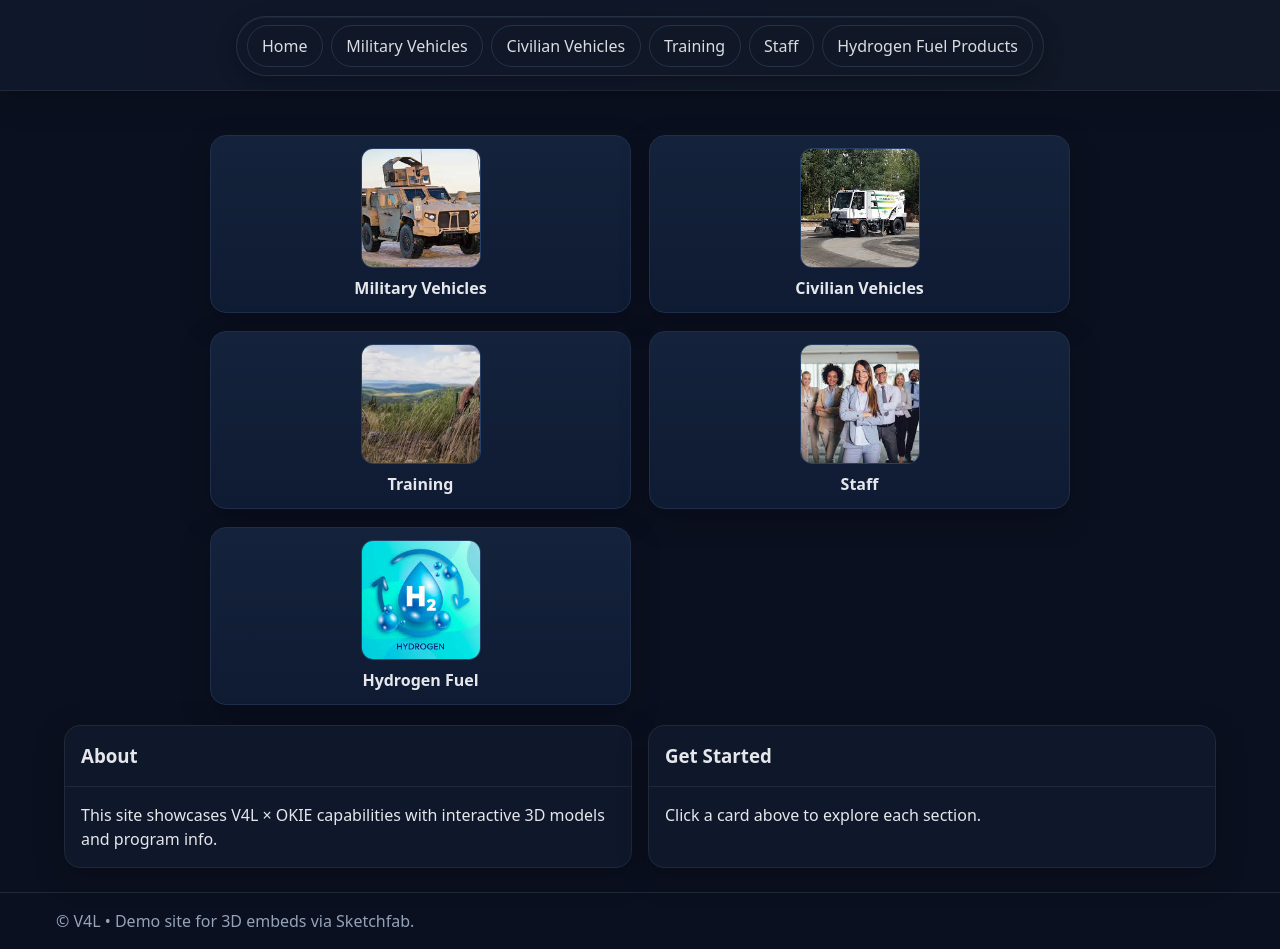
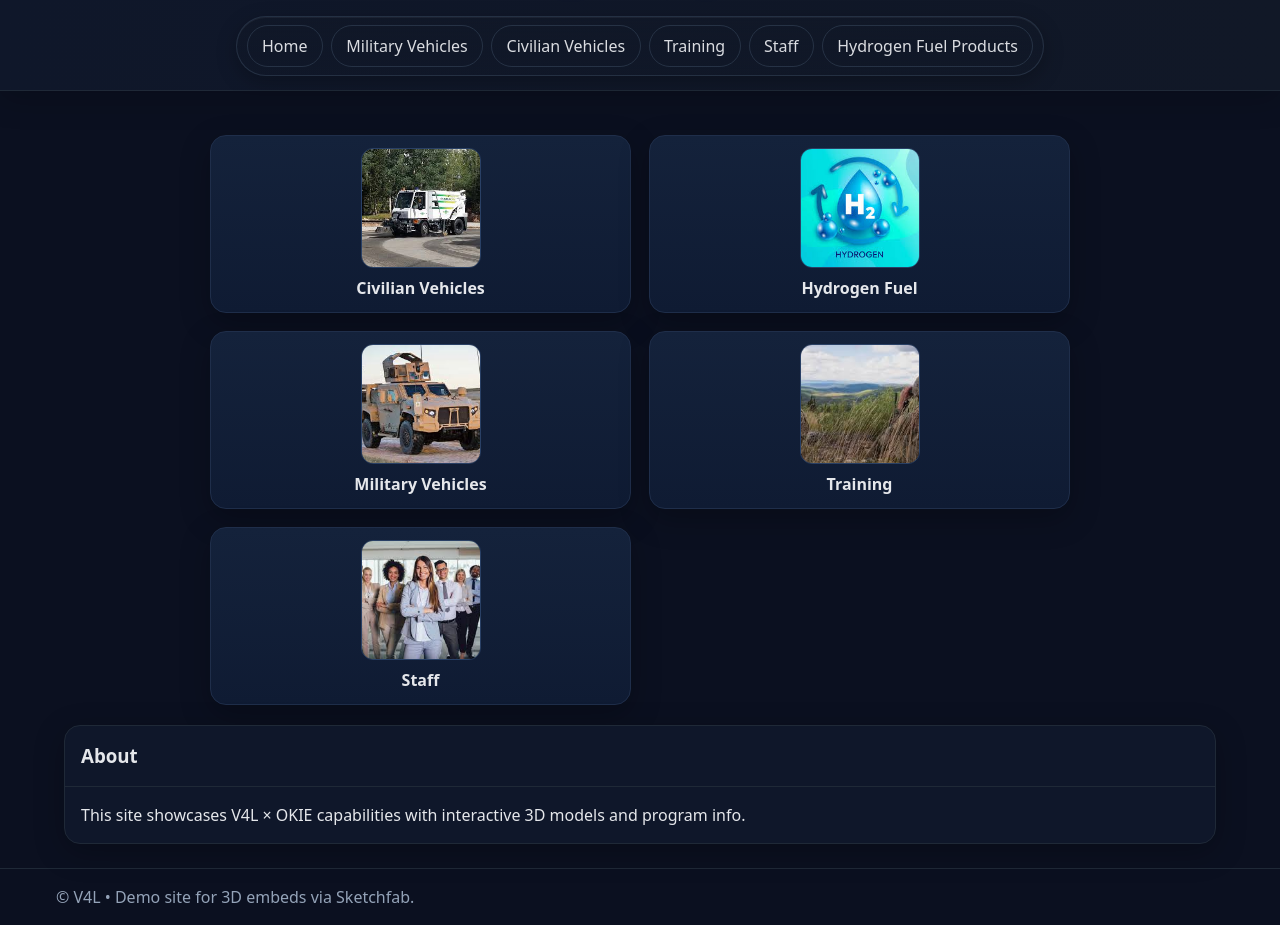
Before and after one commit to brick227/OKIE, a plain HTML site: page index.html in a window 1280 px wide. Shown: the part 100-1049 px from the top of the page. After the commit the page ends 1025 px from the top, so only its background shows below. Drawn offline with Linux system fonts and the light colour scheme.

Commit message:
Add files via upload

```diff
--- a/index.html
+++ b/index.html
@@ -37,15 +37,20 @@
 <main><div class="container">
 
 
+
   <section aria-label="Main navigation">
     <div class="menu-grid">
+      <a class="menu-card" href="civilian.html">
+        <img src="assets/civilian.jpg" alt="Civilian Vehicles">
+        <span>Civilian Vehicles</span>
+      </a>
+      <a class="menu-card" href="hydrogen.html">
+        <img src="assets/hydrogen.jpg" alt="Hydrogen Fuel">
+        <span>Hydrogen Fuel</span>
+      </a>
       <a class="menu-card" href="military.html">
         <img src="assets/military.jpg" alt="Military Vehicles">
         <span>Military Vehicles</span>
-      </a>
-      <a class="menu-card" href="civilian.html">
-        <img src="assets/civilian.jpg" alt="Civilian Vehicles">
-        <span>Civilian Vehicles</span>
       </a>
       <a class="menu-card" href="training.html">
         <img src="assets/training.jpg" alt="Training">
@@ -55,16 +60,13 @@
         <img src="assets/staff.jpg" alt="Staff">
         <span>Staff</span>
       </a>
-      <a class="menu-card" href="hydrogen.html">
-        <img src="assets/hydrogen.jpg" alt="Hydrogen Fuel">
-        <span>Hydrogen Fuel</span>
-      </a>
     </div>
   </section>
 
+
   <div class="grid">
     <div class="card"><h3>About</h3><div style="padding:1rem">This site showcases V4L × OKIE capabilities with interactive 3D models and program info.</div></div>
-    <div class="card"><h3>Get Started</h3><div style="padding:1rem">Click a card above to explore each section.</div></div>
+    </div>
   </div>
 </div></main>
 
```
